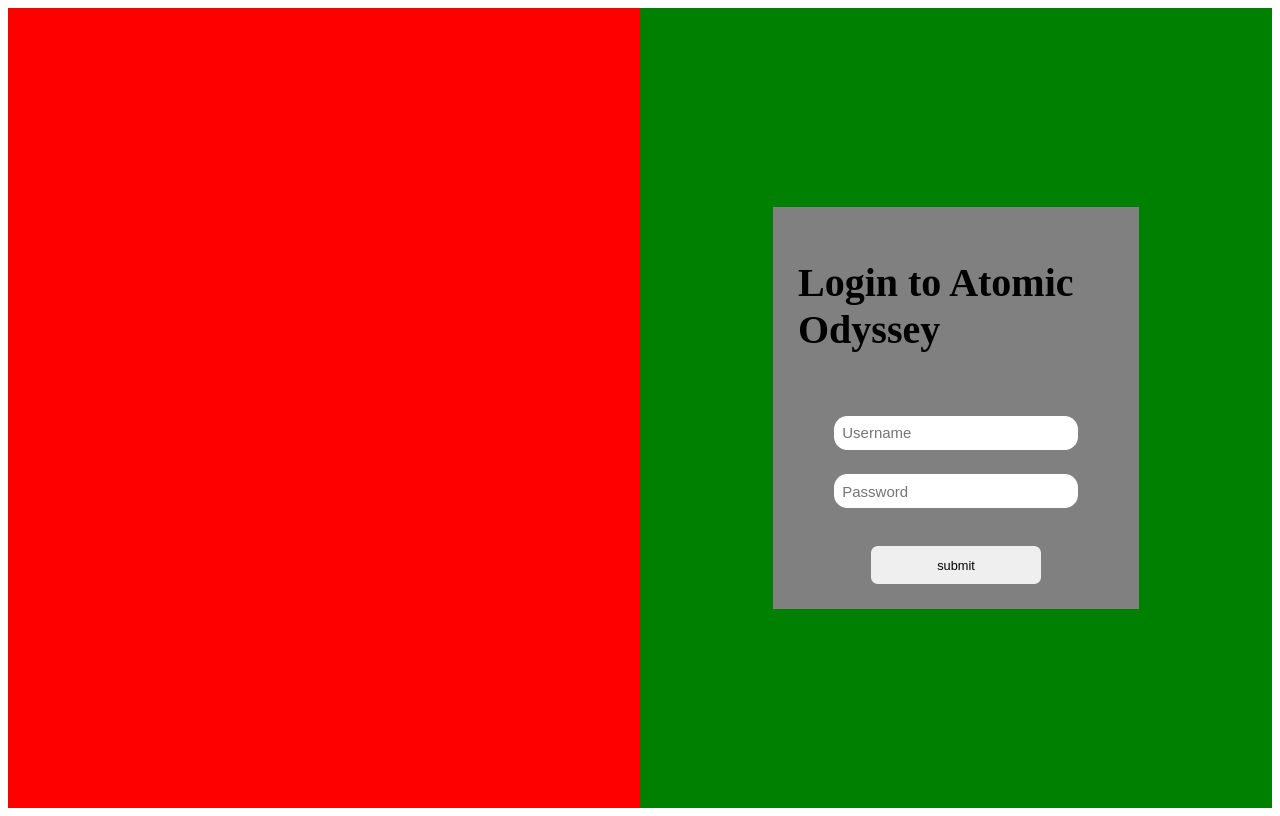
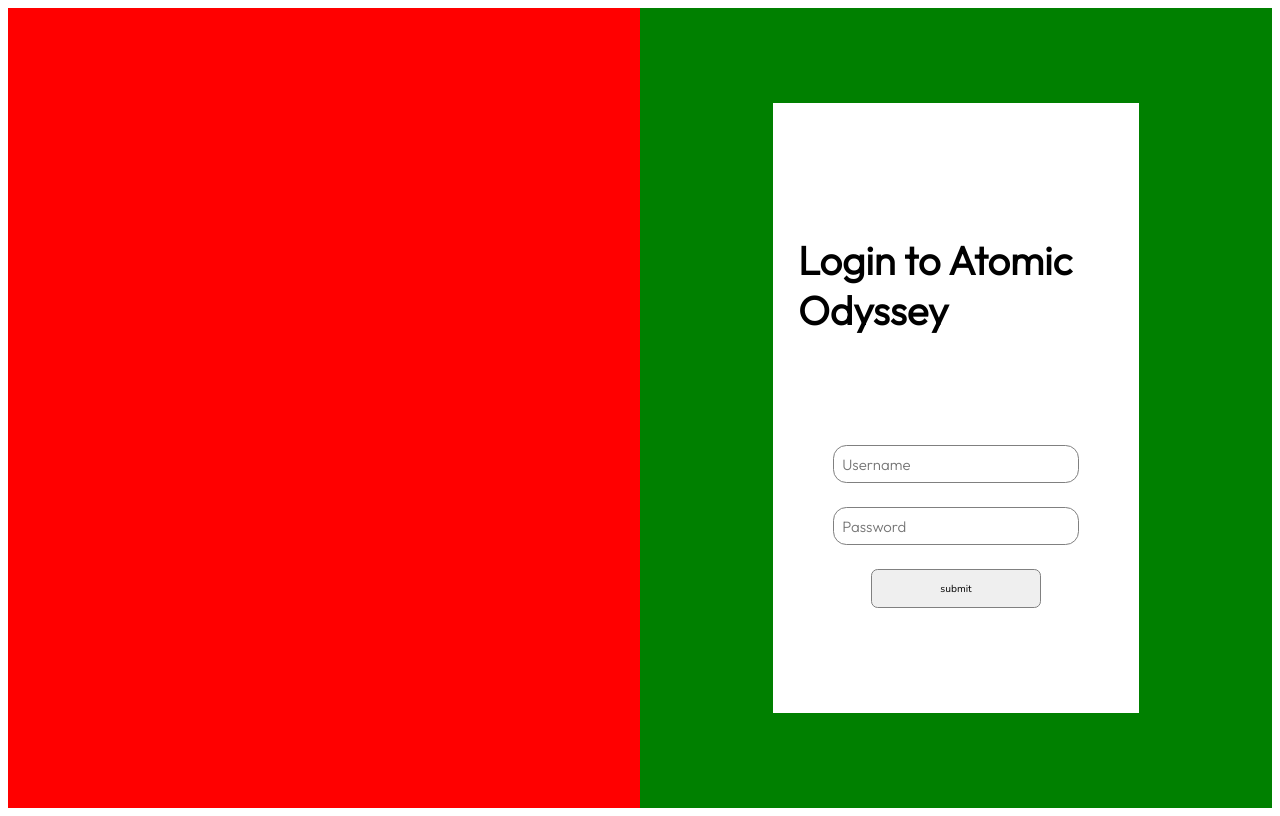
Before and after one commit to CompressedRar/TestTkinter, a Flask app: template templates/login.html in a window 1280 px wide. Run offline with Flask 3, Linux system fonts and the light colour scheme; the template is opened without the code that fills it, so the values that code supplies are empty.

Commit message:
Update login.html

```diff
--- a/templates/login.html
+++ b/templates/login.html
@@ -1,10 +1,14 @@
 <!DOCTYPE html>
 <html>
     <head>
+        <link rel="preconnect" href="https://fonts.googleapis.com">
+        <link rel="preconnect" href="https://fonts.gstatic.com" crossorigin>
+        <link href="https://fonts.googleapis.com/css2?family=Josefin+Sans:wght@300&family=Nunito:wght@300&family=Outfit:wght@300&display=swap" rel="stylesheet">
         <style>
             body {
                 display: flex;
-
+                font-family: 'Outfit';
+                font-weight: 100;
             }
             .logo-container {
                 background-color: red;
@@ -24,7 +28,8 @@
                 flex-direction: column;
                 justify-content: center;
                 align-items: center;
-                background-color: grey;
+                background-color: white;
+                height: 70%;
                 width: 50%;
                 padding: 4%;
             }
@@ -38,25 +43,30 @@
             }
 
             .login-container__form input[type="text"], .login-container__form input[type="password"]{
+                font-family: 'Outfit';
                 width: 80%;
                 height: 20%;
                 padding: 3%;
                 font-size: 15px;
-                border-style: none;
+                border-style: solid;
+                border-width: 1px;
                 border-radius: 10pt;
+                border-color: grey;
             }
             .login-container__form input[type="submit"] {
+                font-family: 'Nunito';
                 width: 60%;
-                height: 40%;
-                font-size: 1vw;
+                height: 35%;
+                font-size: 0.8vw;
                 padding: 4%;
                 text-align: center;
-                border-style: none;
+                border-style: solid;
+                border-width: 1px;
                 border-radius: 5pt;
-                margin-top: 5%;
+                border-color: grey;
             }
             .login-container__contents h1 {
-                margin-bottom: 20%;
+                margin-bottom: 35%;
                 font-size: 40px;
             }
         </style>
```
